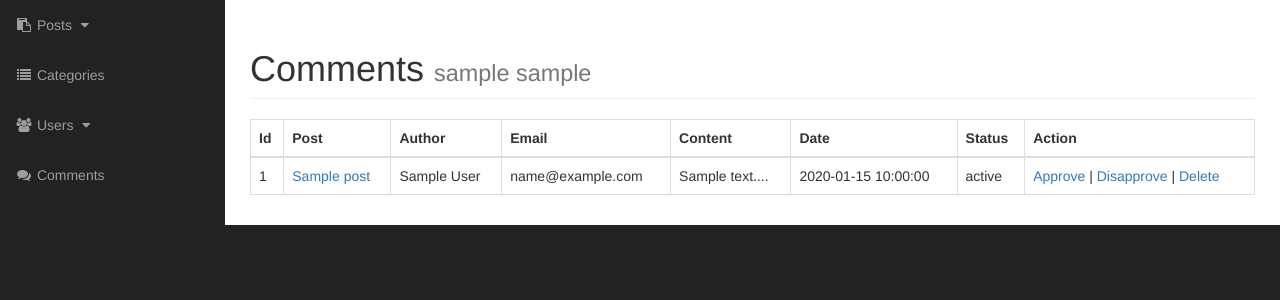
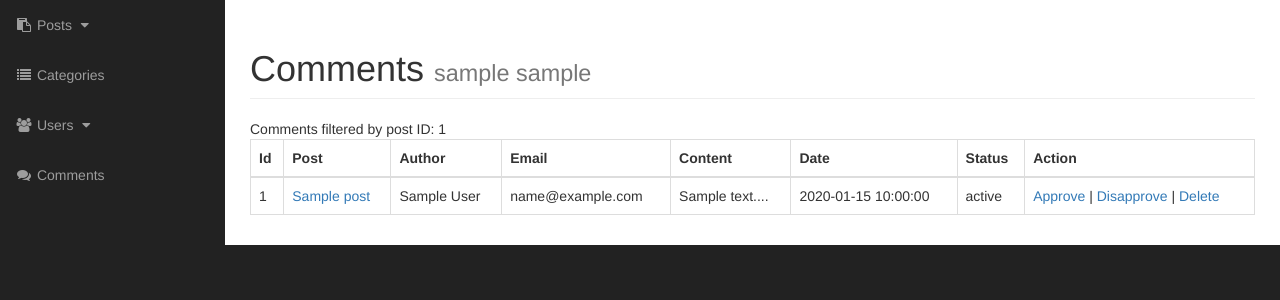
Before and after one commit to ambivalent-axiom/php_blog, a PHP site: page /admin/comments.php?p_id=1 in a window 1280 px wide. Shown: the part 51-351 px from the top of the page. Run offline with PHP 8.4, Linux system fonts and the light colour scheme; the visitor is signed in with stand-in values (Sample User, id 1); tables that the repository leaves empty or names only in its code hold one stand-in row (values such as "Sample post"); some libraries are stand-ins or nearby versions.

Commit message:
added comment filtering by post

```diff
--- a/admin/comments.php
+++ b/admin/comments.php
@@ -7,13 +7,11 @@
                 <!-- Page Heading -->
                 <div class="row">
                     <div class="col-lg-12">
-
                         <h1 class="page-header">
                             Comments
                             <small><?php getUserLnFn(); ?></small>
                         </h1>
                         <?php
-
                             if(isset($_GET["source"])) {
                                 $source = $_GET['source'];
 
@@ -25,18 +23,18 @@
 
                                 case 'appr';
                                     $com_id = $_GET['com_id'];
-                                    $query = "UPDATE comments SET com_status = 'Approved' WHERE com_id = {$com_id} ";
+                                    $query = "UPDATE comments SET com_status = 'approved' WHERE com_id = {$com_id} ";
                                     $exec_query = mysqli_query($connection, $query);
                                     checkQuery($exec_query);
-                                    header("Location: comments.php");
+                                    header("Location: comments.php?p_id=" . $_GET['p_id']);
                                 break;
 
                                 case 'dis';
                                     $com_id = $_GET['com_id'];
-                                    $query = "UPDATE comments SET com_status = 'Disapproved' WHERE com_id = {$com_id} ";
+                                    $query = "UPDATE comments SET com_status = 'disapproved' WHERE com_id = {$com_id} ";
                                     $exec_query = mysqli_query($connection, $query);
                                     checkQuery($exec_query);
-                                    header("Location: comments.php");
+                                    header("Location: comments.php?p_id=" . $_GET['p_id']);
                                 break;
 
                                 case 'del';
@@ -44,14 +42,13 @@
                                     $query = "DELETE FROM comments WHERE com_id = {$com_id} ";
                                     $exec_query = mysqli_query($connection, $query);
                                     checkQuery($exec_query);
-                                    header("Location: comments.php");
+                                    header("Location: comments.php?p_id=" . $_GET['p_id']);
                                 break;
 
                                 default:
                                 include "includes/view_all_comments.php";
                                 break;
                             }
-
                         ?>
                     </div>
                 </div>
--- a/admin/includes/functions.php
+++ b/admin/includes/functions.php
@@ -70,16 +70,6 @@ function draftPost($post_id) {
     $draft = mysqli_query($connection, $query);
     checkQuery($draft);
 }
-function addComment($post_id, $com_auth, $com_email, $comment) {
-    global $connection;
-    $query = "INSERT INTO comments (com_post_id, com_author, com_email, com_content, com_date) " .
-    "VALUES ({$post_id}, '{$com_auth}', '{$com_email}', '{$comment}', now()) ";
-    $save_comm = mysqli_query($connection, $query);
-    checkQuery($save_comm);
-    $increment_com = "UPDATE posts SET post_comment_count = post_comment_count + 1 WHERE post_id = $post_id";
-    $Update_com_count = mysqli_query($connection, $increment_com);
-    checkQuery($Update_com_count);
-}
 function checkIfExists($column, $value, $operation='check') {
     global $connection;
     $query = "SELECT * FROM users WHERE {$column} = '{$value}' ";
@@ -115,10 +105,56 @@ function checkIfExists($column, $value, $operation='check') {
     }
 
 }
-function encryptPass($pass) {
-    $salt = addSalt();
-    $encrypted_pass = crypt($pass, $salt);
+function encryptPass(string $pass, int $cost=10): string {
+    $encrypted_pass = password_hash($pass, PASSWORD_BCRYPT, array('cost' => $cost));
     return $encrypted_pass;
+}
+//POSTS MANAGEMENT
+//Comments
+function addComment($post_id, $com_auth, $com_email, $comment) {
+    global $connection;
+    $query = "INSERT INTO comments (com_post_id, com_author, com_email, com_content, com_date) " .
+    "VALUES ({$post_id}, '{$com_auth}', '{$com_email}', '{$comment}', now()) ";
+    $save_comm = mysqli_query($connection, $query);
+    checkQuery($save_comm);
+}
+function getCommentCount($post_id) {
+    global $connection;
+    $query = "SELECT * FROM comments WHERE com_post_id = {$post_id} ";
+    $comments = mysqli_query($connection, $query);
+    checkQuery($comments);
+    return mysqli_num_rows($comments);
+}
+function getComments(string $status='approved', int $post_id): void {
+    global $connection;
+    $query = "SELECT * FROM comments WHERE com_status = '$status' AND com_post_id = $post_id ORDER BY com_id DESC ";
+    $get_comments = mysqli_query($connection, $query);
+    checkQuery($get_comments);
+
+    while($comment = mysqli_fetch_assoc($get_comments)) {
+        $author = $comment['com_author'];
+        $email = $comment['com_email'];
+        $date = $comment['com_date'];
+        $content = $comment['com_content'];
+        $user = checkIfExists('user_email', $email, 'get_id');
+
+        if(!empty($user)) {
+            $image = getAuthorByPost($user, 'image');
+        }
+    ?>
+        <div class="media">
+            <img class="media-object pull-left" src="/cms/images/user/user.png" alt="" height='40'>
+
+            <div class="media-body">
+                <h4 class="media-heading"><?php echo $author ?>
+                    <small><?php echo $date ?></small>
+                    <small><?php echo $email ?></small>
+                </h4>
+                    <?php echo $content ?>
+            </div>
+        </div>
+    <?php
+    }
 }
 function getAllPosts($access) {
     global $connection;
@@ -146,15 +182,6 @@ function getPostCountByUser($user_id) {
     checkQuery($get_posts);
     return mysqli_num_rows($get_posts);
 }
-function addSalt() {
-    $charString = "abcdefghijklmnopqrstuvqxyzABCDEFGHIJKLMNOPQRSTUVWXYZ0123456789";
-    $salt = "";
-    for($i=1; $i<=8; $i++) {
-        $index = rand(0, strlen($charString) - 1);
-        $salt = $salt . $charString[$index];
-    }
-    return "$1$" . $salt;
-}
 function getPosts($sql) {
     while($post = mysqli_fetch_assoc($sql)) {
         $blog_post_id = $post['post_id'];
@@ -176,7 +203,9 @@ function getPosts($sql) {
             </a>
         </p>
         <p>
-            <span class='glyphicon glyphicon-time'></span> Posted on <?php echo $blog_post_date ?>
+            <span class='glyphicon glyphicon-time'></span>
+                Posted on <?php echo $blog_post_date ?>
+                | Comments: <?php echo getCommentCount($blog_post_id) ?>
         </p>
         <a href='post.php?p_id=<?php echo $blog_post_id ?>'>
             <img class='img-responsive' src='images/<?php echo $blog_post_image ?>' alt=''>
@@ -279,7 +308,7 @@ function calcOffset() {//$per_page for settings
     }
     return $offset;
 }
-//User management
+//USER MANAGEMENT
 function onlineRegister() {//$user_session_timeout for settings page
     global $connection;
     $session = session_id();
@@ -372,9 +401,7 @@ function getUsersOnline($time_out) {
     global $connection;
     $online = countUsrsOn($time_out);
     foreach($online as $user) {
-        $query = "SELECT * FROM users WHERE user_id = {$user['user_id']} ";
-        $get_user = mysqli_query($connection, $query);
-        checkQuery($get_user);
+        $get_user = getUserById($user['user_id']);
         fetchAndPrint($get_user);
     }
 }
@@ -403,4 +430,17 @@ function getAuthorByPost($author, $column='user_name') {
         break;
     }
 }
+function deleteUser(int $user_id): void {
+    global $connection;
+    $query = "DELETE FROM users WHERE user_id = {$user_id} ";
+    $exec_query = mysqli_query($connection, $query);
+    checkQuery($exec_query);
+}
+function getUserById(int $user_id): mysqli_result {
+    global $connection;
+    $query = "SELECT * FROM users WHERE user_id = {$user_id} ";
+    $get_user = mysqli_query($connection, $query);
+    checkQuery($get_user);
+    return $get_user;
+}
 ?>
--- a/admin/includes/view_all_comments.php
+++ b/admin/includes/view_all_comments.php
@@ -13,7 +13,14 @@
     </thead>
     <tbody>
         <?php
-        $query = "SELECT * FROM comments ";
+        if(isset($_GET['p_id']) && $_GET['p_id'] != "") {
+            echo "Comments filtered by post ID: " . $_GET['p_id'];
+            $query = "SELECT * FROM comments WHERE com_post_id = {$_GET['p_id']} ";
+            $p_id = $_GET['p_id'];
+        } else {
+            $query = "SELECT * FROM comments ";
+            $p_id = "";
+        }
         $all_posts = mysqli_query($connection, $query);
         while($row = mysqli_fetch_assoc($all_posts)) {
             $id = $row['com_id'];
@@ -37,9 +44,9 @@
                     <td><?php echo $content . "..."?></td>
                     <td><?php echo $date ?></td>
                     <td><?php echo $status ?></td>
-                    <td><a href="?source=appr&com_id=<?php echo $id ?>">Approve</a> |
-                        <a href="?source=dis&com_id=<?php echo $id ?>">Disapprove</a> |
-                        <a href="?source=del&com_id=<?php echo $id ?>">Delete</a>
+                    <td><a href="?source=appr&com_id=<?php echo $id ?>&p_id=<?php echo $p_id ?>">Approve</a> |
+                        <a href="?source=dis&com_id=<?php echo $id ?>&p_id=<?php echo $p_id ?>">Disapprove</a> |
+                        <a href="?source=del&com_id=<?php echo $id ?>&p_id=<?php echo $p_id ?>">Delete</a>
                     </td>
                 </tr>
             <?php
--- a/admin/includes/view_all_posts.php
+++ b/admin/includes/view_all_posts.php
@@ -78,7 +78,7 @@ if(isset($_POST['checkBoxArray'])) {
                     $status = $row['post_status'];
                     $image = $row['post_image'];
                     $tags = $row['post_tags'];
-                    $comments = $row['post_comment_count'];
+                    $comments = getCommentCount($id);
                     $date = $row['post_date'];
                     $author_name = getAuthorByPost($author);
                     $post_views = $row['post_views'];
@@ -97,7 +97,9 @@ if(isset($_POST['checkBoxArray'])) {
                             <td><?php echo $status ?></td>
                             <td><img src='../images/<?php echo $image ?>' alt='image' style="width:100px;height:50px;"></td>
                             <td><?php echo $tags ?></td>
-                            <td><?php echo $comments ?></td>
+
+                            <td><a href="comments.php?p_id=<?php echo $id ?>"><?php echo $comments ?></a></td>
+
                             <td><?php echo $post_views ?></td>
                             <td><?php echo $date ?></td>
                             <td><a onclick="javascript:
```
Also changed, not shown: admin/includes/edit_user.php (+12 -8 lines), admin/users.php (+6 -7 lines), includes/login.php (+1 -6 lines), post.php (+5 -35 lines), sandbox.php (+6 -5 lines).
